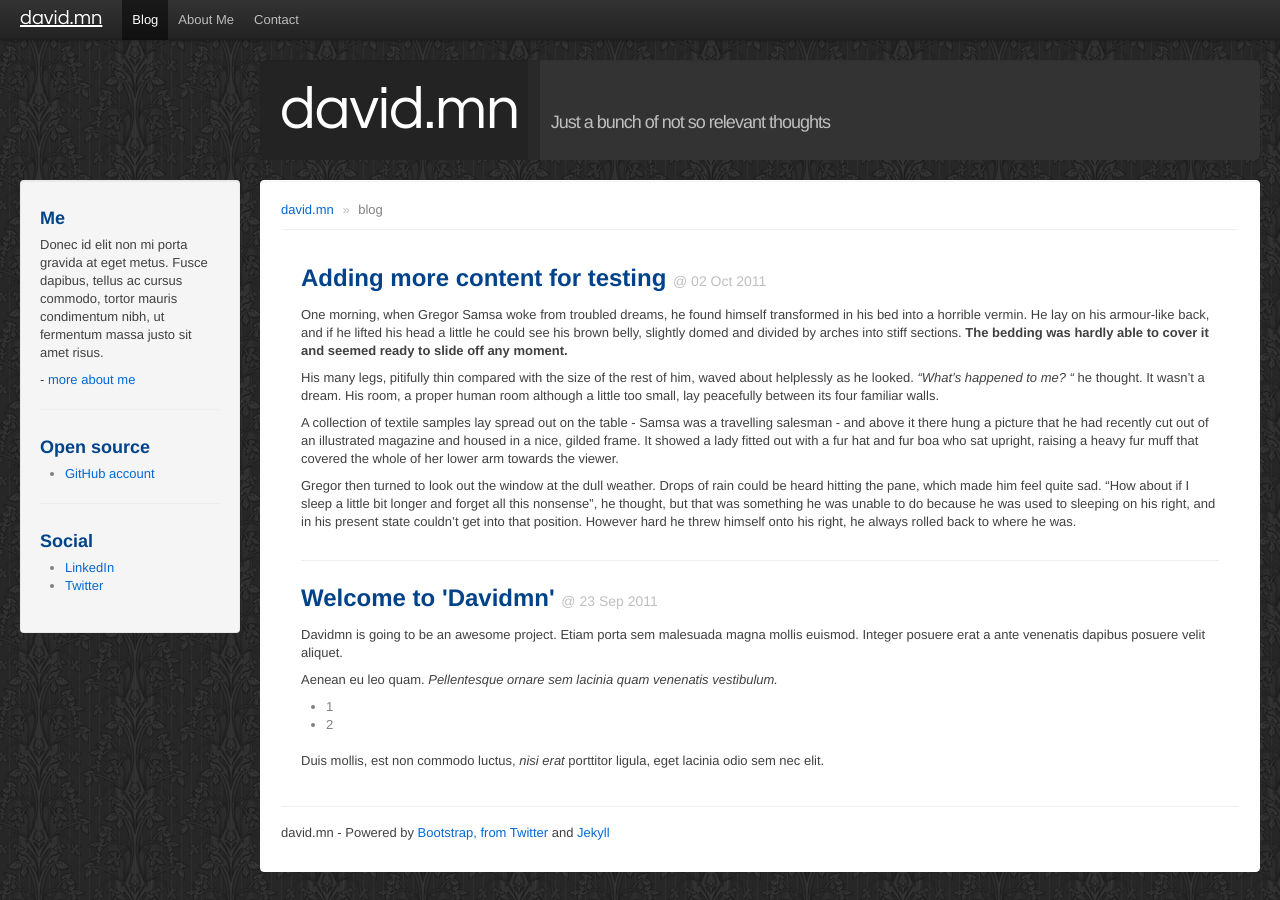
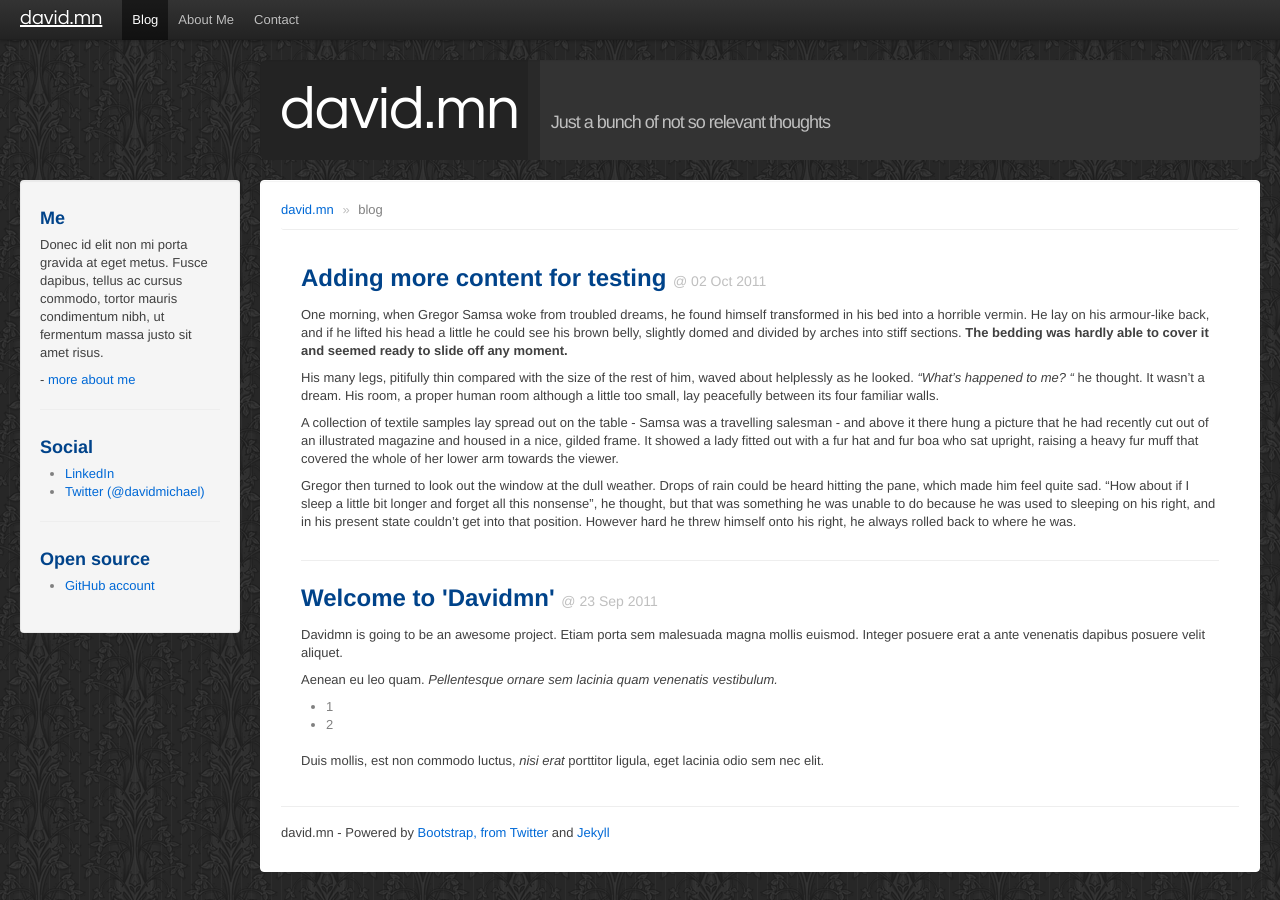
Before and after one commit to dmnelson/dmnelson.github.com, a Jekyll site: the page built from index.html, in a window 1280 px wide. Built offline with Jekyll 4.4.1, drawn with Linux system fonts in a browser that asks for light colours.

Commit message:
Added Twitter username on sidebar

```diff
--- a/_includes/sidebar.html
+++ b/_includes/sidebar.html
@@ -7,15 +7,16 @@
 
         <p>- <a href="/about.html">more about me</a></p>
         <hr/>
+        <h3>Social</h3>
+        <ul>
+            <li><a href="http://br.linkedin.com/in/davidmichaelnelson">LinkedIn</a></li>
+            <li><a href="http://twitter.com/davidmichael">Twitter (@davidmichael)</a></li>
+        </ul>
+        <hr/>
         <h3>Open source</h3>
         <ul>
             <li><a href="http://github.com/dmnelson">GitHub account</a></li>
         </ul>
-        <hr/>
-        <h3>Social</h3>
-        <ul>
-            <li><a href="http://br.linkedin.com/in/davidmichaelnelson">LinkedIn</a></li>
-            <li><a href="http://twitter.com/davidmichael">Twitter</a></li>
-        </ul>
+
     </div>
 </div>
```
